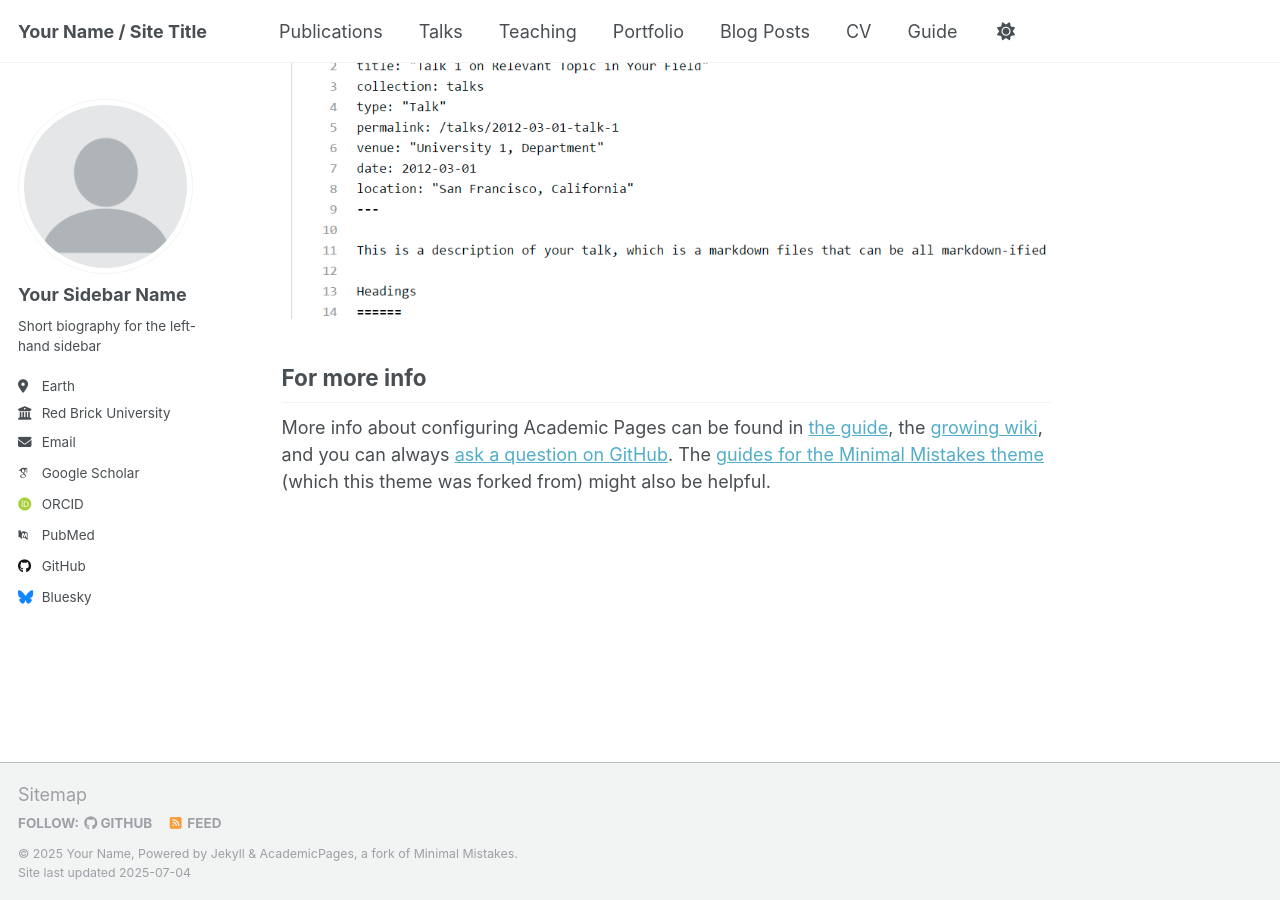
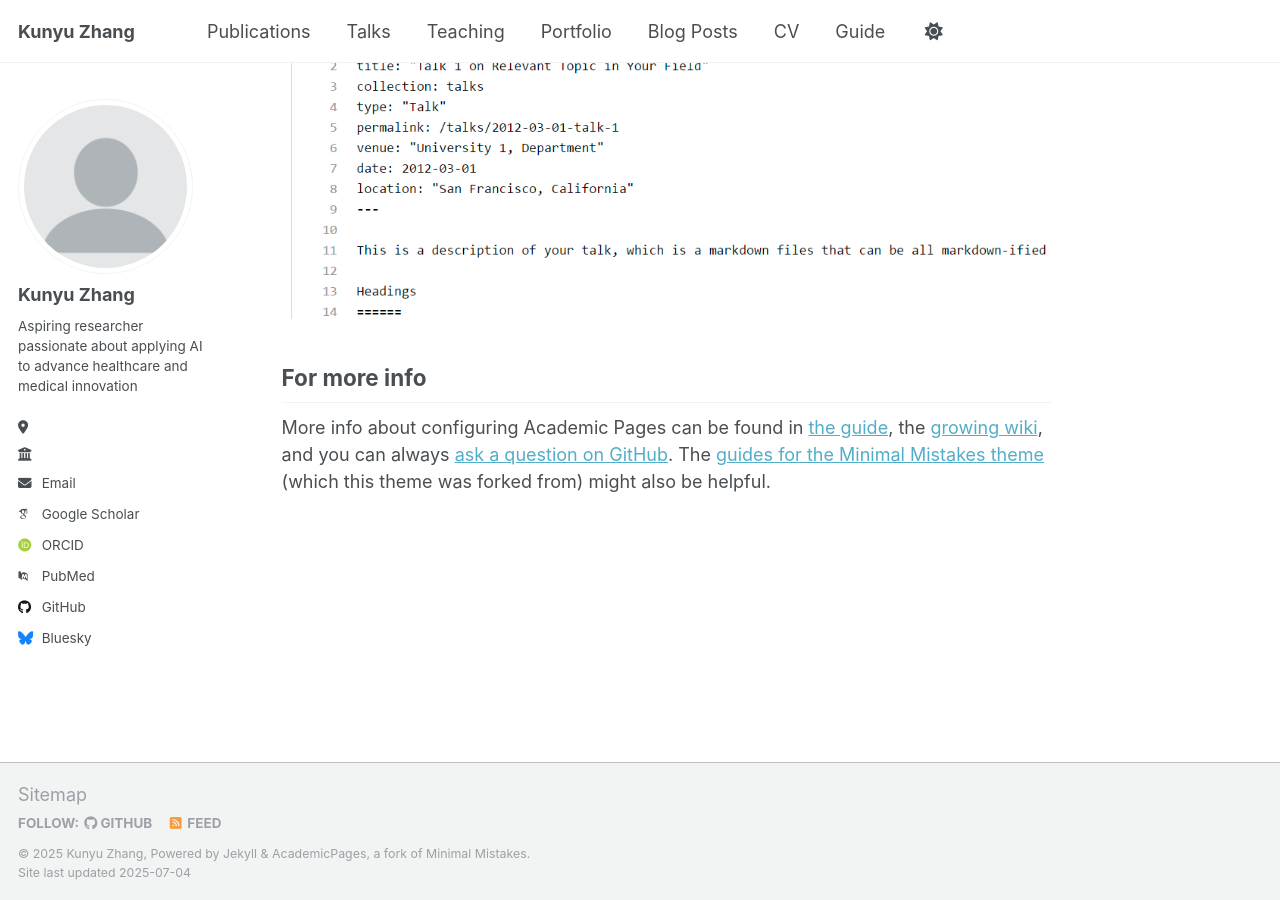
Before and after one commit to zky04/zky04.github.io, a Jekyll site: the page built from _pages/about.md, in a window 1280 px wide and 900 px high, scrolled down 2636 px. Built offline with Jekyll 4.4.1, drawn with Linux system fonts in a browser that asks for light colours; some web fonts are replaced.

Commit message:
feat: Update site configuration with personal information

```diff
--- a/_config.yml
+++ b/_config.yml
@@ -9,10 +9,10 @@
 # Basic Site Settings
 locale                   : "en-US"
 site_theme               : "default"
-title                    : "Your Name / Site Title"
+title                    : "Kunyu Zhang"
 title_separator          : "-"
-name                     : &name "Your Name"
-description              : &description "personal description"
+name                     : &name "Kunyu Zhang"
+description              : &description "An aspiring researcher exploring AI applications in healthcare and medicine"
 url                      : https://academicpages.github.io # the base hostname & protocol for your site e.g. "https://[your GitHub username].github.io" or if you already have some other page hosted on Github then use "https://[your GitHub username].github.io/[Your Repo Name]"
 baseurl                  : "" # the subpath of your site, e.g. "/blog"
 repository               : "academicpages/academicpages.github.io"
@@ -23,20 +23,20 @@ repository               : "academicpages/academicpages.github.io"
 author:
   # Biographic information
   avatar           : "profile.png"
-  name             : "Your Sidebar Name"
+  name             : "Kunyu Zhang"
   pronouns         : # example: "she/her"
-  bio              : "Short biography for the left-hand sidebar"
-  location         : "Earth"
-  employer         : "Red Brick University"
+  bio              : "Aspiring researcher passionate about applying AI to advance healthcare and medical innovation"
+  location         : ""
+  employer         : ""
   uri              : # URL
-  email            : "none@example.org"
+  email            : "kunyu.zky@gmail.com"
 
   # Academic websites
   academia         : # URL
   arxiv            : # URL - Update with the correct link to your profile
-  googlescholar    : "https://scholar.google.com/citations?user=PS_CX0AAAAAJ"
+  googlescholar    : ""
   impactstory      : # URL
-  orcid            : "http://orcid.org/yourorcidurl"
+  orcid            : ""
   semantic         : # URL
   pubmed           : "https://www.ncbi.nlm.nih.gov/pubmed/?term=john+snow"
   researchgate     : # URL
@@ -46,7 +46,7 @@ author:
   bitbucket        : # Username - Update with your username on the site
   codepen          : # Username
   dribbble         : # Username
-  github           : "academicpages"
+  github           : "zky04"
   kaggle           : # Username
   stackoverflow    : # User number or user number and name (i.e., use "1" or "1/jeff-atwood")
 
```
